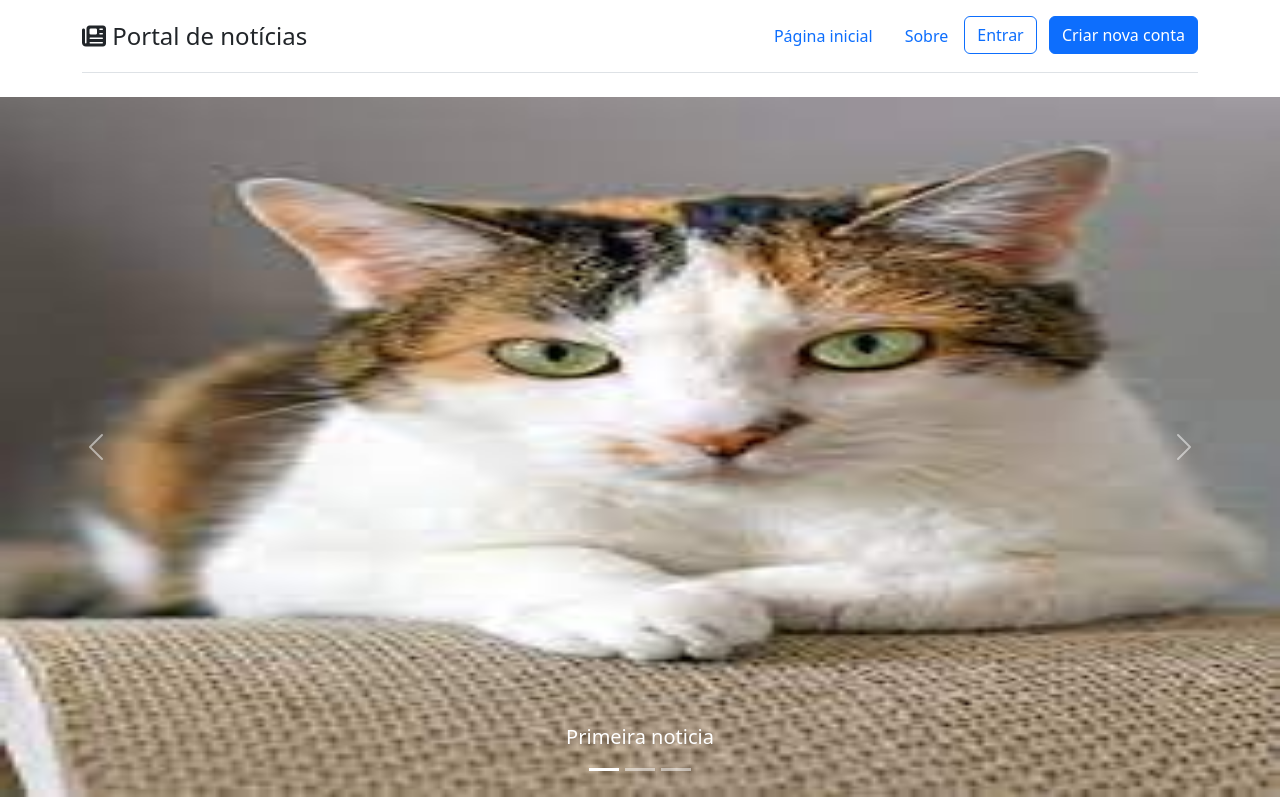
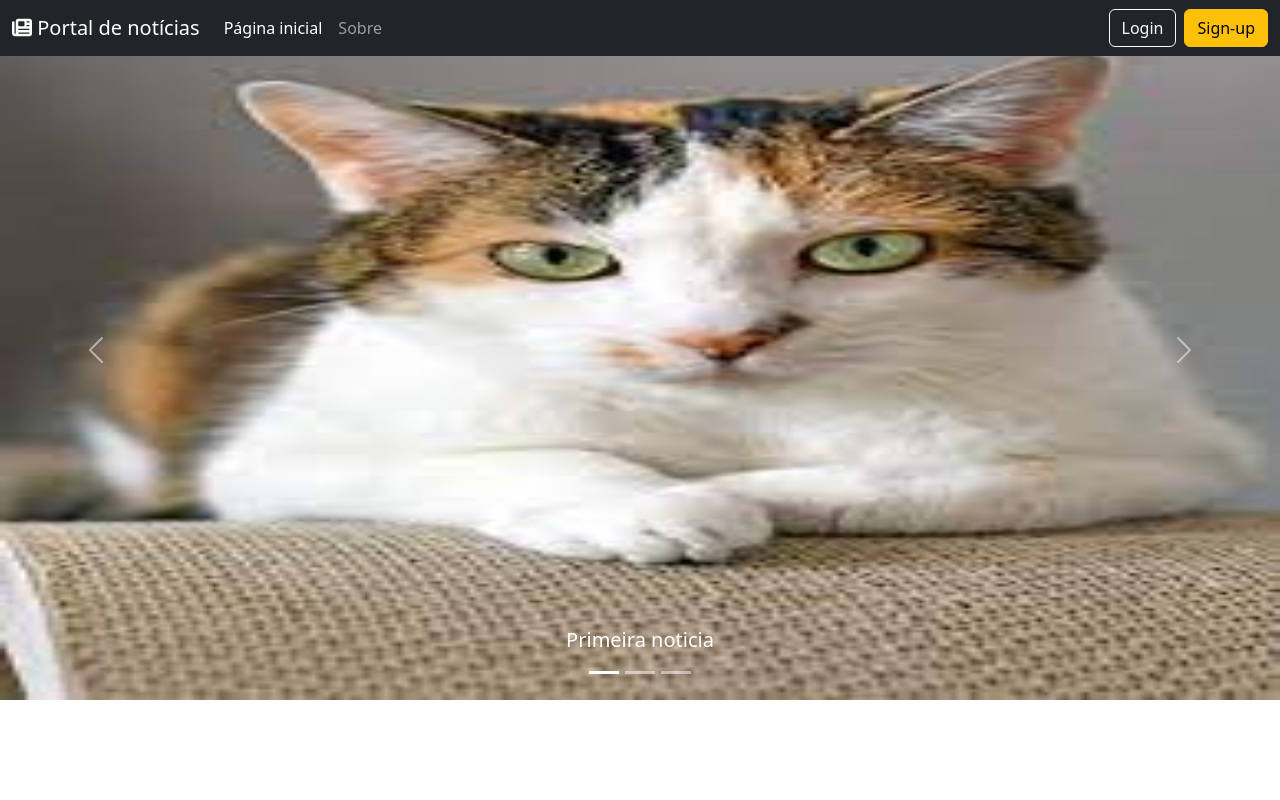
Before and after one commit to SergioBerteli/projeto_final, a plain HTML site: page index.html in a window 1280 px wide. Drawn offline with nearby package versions, Linux system fonts and the light colour scheme.

Commit message:
header modificado
Alteração na responsividade com a adição de um botão que colpsa e alteração na cor para escuro

```diff
--- a/index.html
+++ b/index.html
@@ -10,7 +10,8 @@
     <script src="https://kit.fontawesome.com/ce3c2bb1c5.js" crossorigin="anonymous"></script>
 </head>
 <body>
-    <div class="container">
+    <!--
+        <div class="container-fluid">
             <header class="d-flex flex-wrap justify-content-center py-3 mb-4 border-bottom">
                 <div href="/" class="d-flex align-items-center mb-3 mb-md-0 me-md-auto text-dark ">
                     <span class="fs-4"><i class="fa-sharp fa-solid fa-newspaper"></i> Portal de notícias</span>
@@ -26,6 +27,32 @@
                 </div>
             </header>
         </div>
+    -->
+
+    <header>
+        <nav class="navbar navbar-expand-md fixed-top bg-dark navbar-dark ">
+            <div class="container-fluid">
+                <a class="navbar-brand" href="#"><i class="fa-sharp fa-solid fa-newspaper"></i> Portal de notícias</a>
+                <button class="navbar-toggler" type="button" data-bs-toggle="collapse" data-bs-target="#navbarCollapse" aria-controls="navbarCollapse" aria-expanded="false" aria-label="Toggle navigation">
+                    <span class="navbar-toggler-icon"></span>
+                </button>
+                <div class="collapse navbar-collapse" id="navbarCollapse">
+                    <ul class="navbar-nav me-auto mb-2 mb-md-0">
+                        <li class="nav-item">
+                            <a class="nav-link active" aria-current="page" href="#">Página inicial</a>
+                        </li>
+                        <li class="nav-item">
+                            <a class="nav-link" href="#">Sobre</a>
+                        </li>
+                    </ul>
+                    <div class="d-flex">
+                        <button type="button" class="btn btn-outline-light me-2">Login</button>
+                        <button type="button" class="btn btn-warning">Sign-up</button>
+                    </div>
+                </div>
+            </div>
+        </nav>
+    </header>
 
     <main>
         <div id="noticias-destaques" class="carousel slide">
```
Lines whose indentation alone changed are shown as unchanged.
